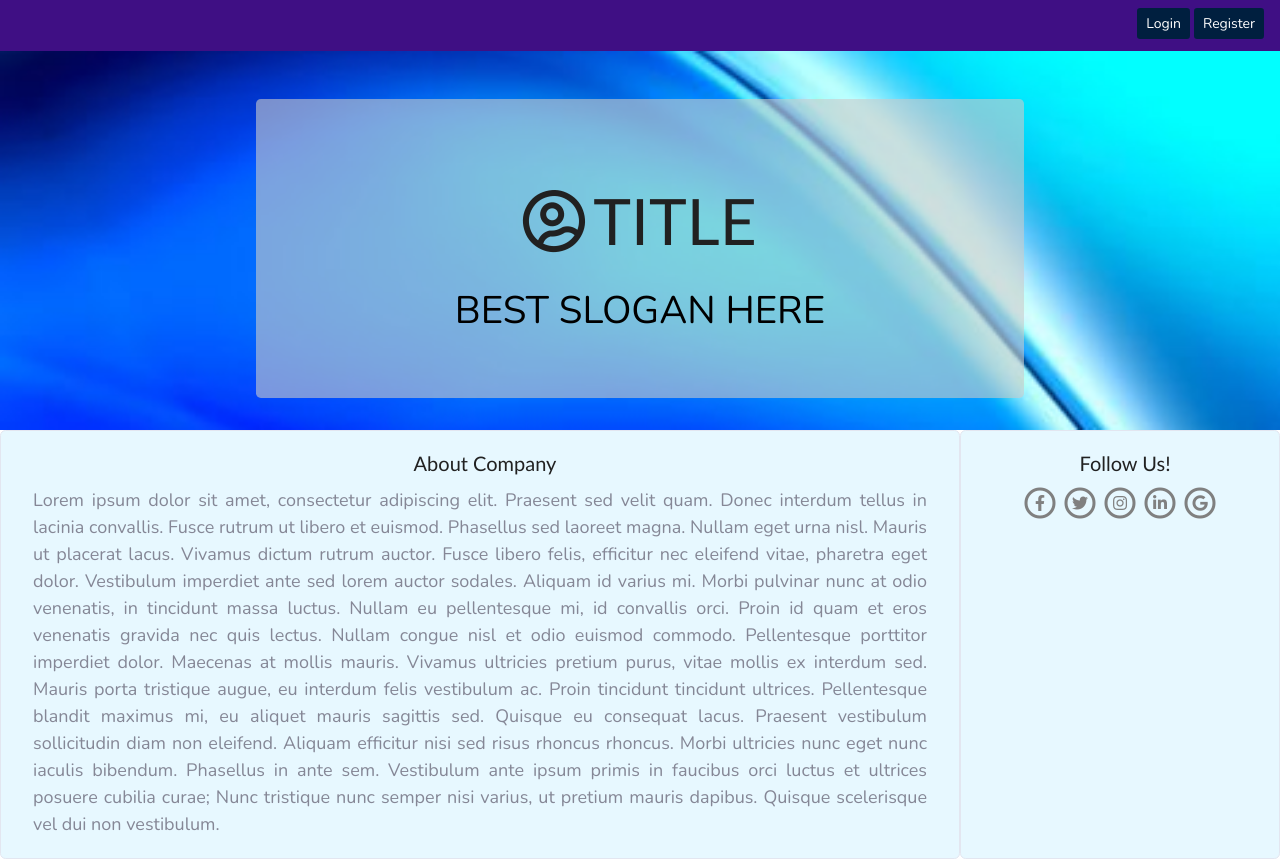
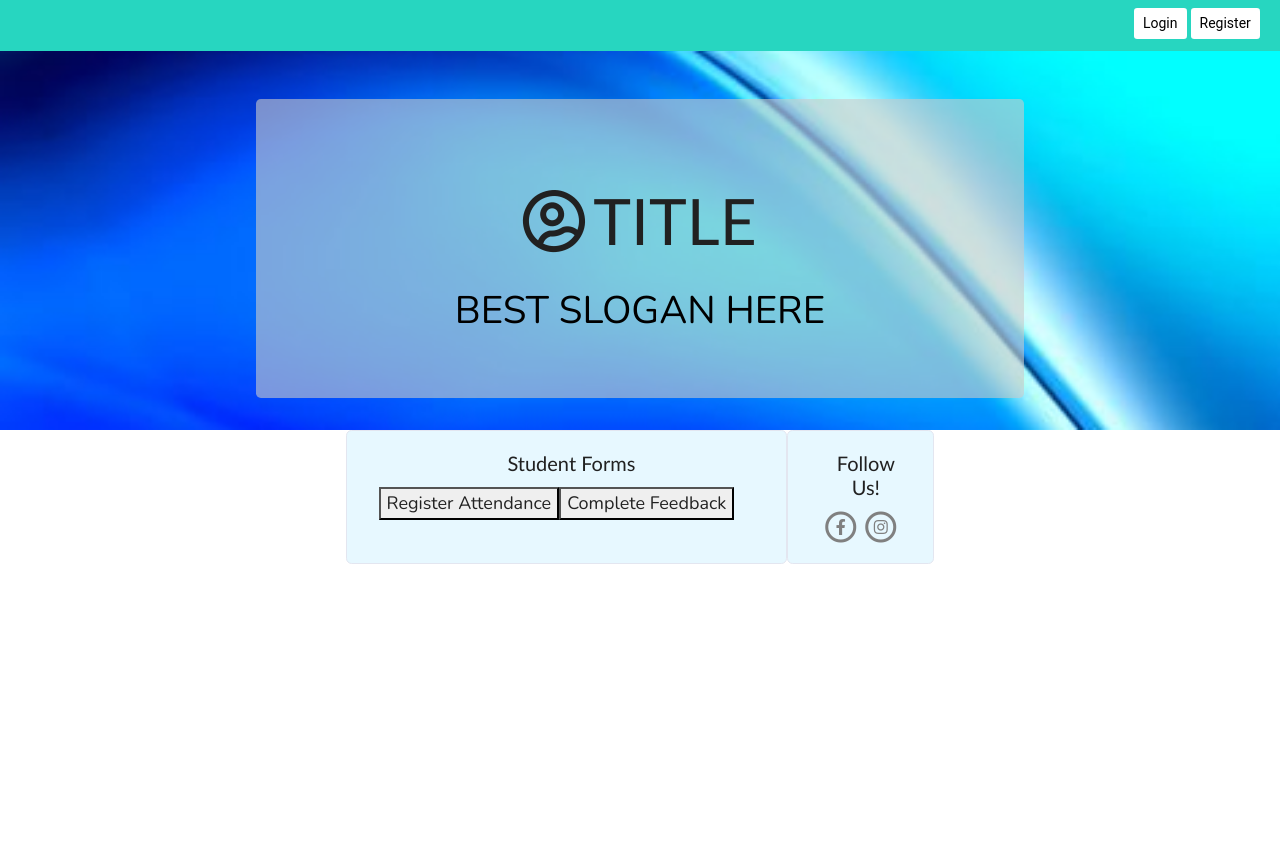
Before and after one commit to rorydavidtanner/studentportal, a React (Create React App) app in the folder client/: page / in a window 1280 px wide. After the commit the page ends 800 px from the top, so only its background shows below. Built offline with nearby package versions, Linux system fonts and the light colour scheme.

Commit message:
added attendance and feedback buttons as well as the appropriate socials

```diff
--- a/client/src/components/BrandDescription/BrandDescription.js
+++ b/client/src/components/BrandDescription/BrandDescription.js
@@ -6,23 +6,9 @@ function BrandDescription() {
             <div className="p-0 m-0 row">
                 <div className="cardBackground card col-md-9 col-xs-12">
                     <div className="card-body">
-                        <h5 className="card-title">About Company</h5>
+                        <h5 className="card-title">Student Forms</h5>
                         <p className="card-text">
-                            Lorem ipsum dolor sit amet, consectetur adipiscing elit. Praesent sed velit quam. Donec
-                            interdum tellus in lacinia convallis. Fusce rutrum ut libero et euismod. Phasellus sed
-                            laoreet magna. Nullam eget urna nisl. Mauris ut placerat lacus. Vivamus dictum rutrum
-                            auctor. Fusce libero felis, efficitur nec eleifend vitae, pharetra eget dolor. Vestibulum
-                            imperdiet ante sed lorem auctor sodales. Aliquam id varius mi. Morbi pulvinar nunc at odio
-                            venenatis, in tincidunt massa luctus. Nullam eu pellentesque mi, id convallis orci. Proin id
-                            quam et eros venenatis gravida nec quis lectus. Nullam congue nisl et odio euismod commodo.
-                            Pellentesque porttitor imperdiet dolor. Maecenas at mollis mauris. Vivamus ultricies pretium
-                            purus, vitae mollis ex interdum sed. Mauris porta tristique augue, eu interdum felis
-                            vestibulum ac. Proin tincidunt tincidunt ultrices. Pellentesque blandit maximus mi, eu
-                            aliquet mauris sagittis sed. Quisque eu consequat lacus. Praesent vestibulum sollicitudin
-                            diam non eleifend. Aliquam efficitur nisi sed risus rhoncus rhoncus. Morbi ultricies nunc
-                            eget nunc iaculis bibendum. Phasellus in ante sem. Vestibulum ante ipsum primis in faucibus
-                            orci luctus et ultrices posuere cubilia curae; Nunc tristique nunc semper nisi varius, ut
-                            pretium mauris dapibus. Quisque scelerisque vel dui non vestibulum.
+                        <button>Register Attendance</button><button>Complete Feedback</button>
                         </p>
                     </div>
                 </div>
@@ -36,28 +22,11 @@ function BrandDescription() {
                                 <i className="fab fa-facebook-f fa-stack-1x"></i>
                             </span>
                         </a>
-                        <a href="/">
-                            <span className="fa-stack twitterLogo">
-                                <i className="far fa-circle fa-stack-2x"></i>
-                                <i className="fab fa-twitter fa-stack-1x"></i>
-                            </span>
-                        </a>
+
                         <a href="/">
                             <span className="fa-stack instagramLogo">
                                 <i className="far fa-circle fa-stack-2x"></i>
                                 <i className="fab fa-instagram fa-stack-1x"></i>
-                            </span>
-                        </a>
-                        <a href="/">
-                            <span className="fa-stack linkedinLogo">
-                                <i className="far fa-circle fa-stack-2x"></i>
-                                <i className="fab fa-linkedin-in fa-stack-1x"></i>
-                            </span>
-                        </a>
-                        <a href="/">
-                            <span className="fa-stack googleLogo">
-                                <i className="far fa-circle fa-stack-2x"></i>
-                                <i className="fab fa-google fa-stack-1x"></i>
                             </span>
                         </a>
                     </div>
--- a/client/src/components/Navbar/style.css
+++ b/client/src/components/Navbar/style.css
@@ -1,11 +1,33 @@
 .navbar {
-    background-color:#3f0f84;
+    background-color:#27D6C0;
 }
 
 .btn {
-    background-color: #001f3f !important;
-    color: #FFFFFF !important;
+    background-color: #ffffff !important;
+    color: rgb(0, 0, 0) !important;
+    display:inline-block;
+    padding:0.35em 1.2em;
+    border:0.1em solid #FFFFFF;
+    margin:0 0.3em 0.3em 0;
+    border-radius:0.12em;
+    box-sizing: border-box;
+    text-decoration:none;
+    font-family:'Roboto',sans-serif;
+    font-weight:300;
+    text-align:center;
+    transition: all 0.2s;
 }
+.nav-item:hover {
+    color:#000000;
+    background-color:#001f3f;
+}
+    @media all and (max-width:30em){
+.btn {
+    display:block;
+    margin:0.4em auto;
+}
+}
+
 
 /* .controlBtn {
     background-color: #001f3f;
--- a/client/src/components/Register/Register.js
+++ b/client/src/components/Register/Register.js
@@ -59,7 +59,7 @@ function Register(props) {
             <div className="row">
                 <div className="mx-auto mt-5 col-md-6">
                     <form noValidate onSubmit={onSubmit}>
-                        <h1 className="mb-3 h3 font-weight normal">Please Sign in</h1>
+                        <h1 className="mb-3 h3 font-weight normal">Sign in here</h1>
                         <div className="form-group">
                             <label htmlFor="first_name">First Name</label>
                             <input
```
Also changed, not shown: 1 other file (tests, documents, lock files or other folders).
